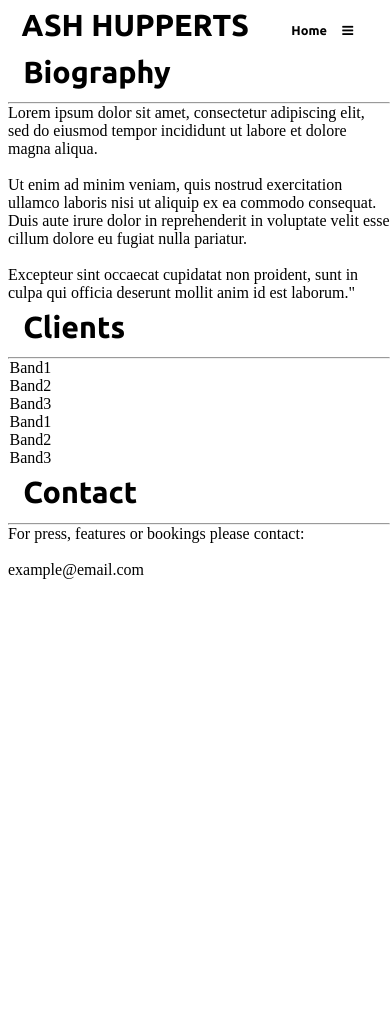
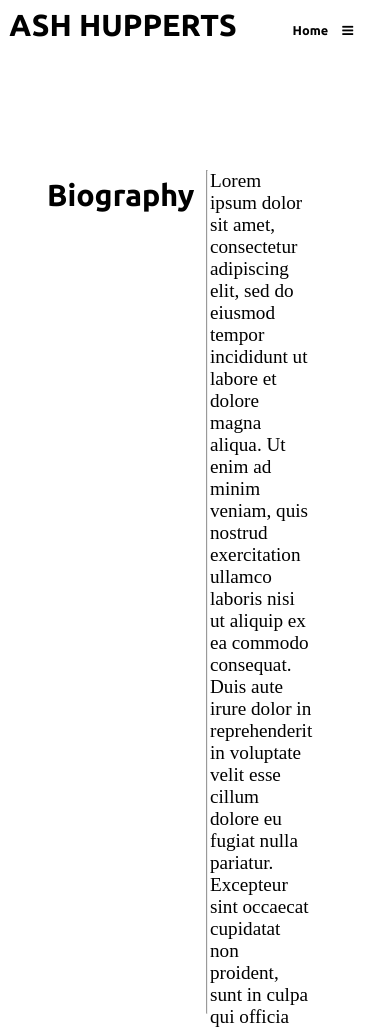
Before and after one commit to AlexH893/aPortfolio, a plain HTML site: page contact.html in a window 390 px wide. Shown: the top 1027 px of the page. Before the commit the page ends 844 px from the top, so only its background shows below. Drawn offline with nearby package versions, Linux system fonts and the light colour scheme; some packages are replaced by stand-ins of ours.

Commit message:
additional styles to support mobile + contact page stylings

```diff
--- a/styles.css
+++ b/styles.css
@@ -1,4 +1,21 @@
 /* ./your-css-folder/styles.css */
+
+/* Fading page */
+body {
+  animation: fadeInAnimation ease 1s;
+  animation-iteration-count: 1;
+  animation-fill-mode: forwards;
+}
+
+@keyframes fadeInAnimation {
+  0% {
+      opacity: 0;
+  }
+  100% {
+      opacity: 1;
+   }
+}
+/* !Fading page */
 
 * {
   margin: 0;
@@ -9,7 +26,6 @@
 
 h1 {
   margin-top: .5rem;
-  margin-left: .5em;
   margin-bottom: .4em;
   font-family: 'Ubuntu', sans-serif;
   font-size: 2.5em;
@@ -165,8 +181,11 @@ font-family: 'Ubuntu', sans-serif;
   }
 }
 
-
-
+/*
+@media screen and (max-width: 900px) {
+  .navbar-left a:nth-child(6) {display: none;}
+}
+*/
 @media screen and (max-width: 900px) {
   .navbar-left.responsive {position: relative;}
   .navbar-left.responsive .icon {
@@ -227,3 +246,81 @@ margin: 0;
     margin-left: .1em;
   }
 }
+
+@media screen and (max-width: 900px) {
+  a.icon i.fa.fa-bars {
+    display: contents;
+  }
+  }
+
+
+
+
+
+  /** Contact */
+
+
+  div.box{
+    display: flex;
+    margin-top: 15vh;
+  }
+
+  .hide {
+    visibility: collapse;
+  }
+
+  h1#bioHead {
+    display: flex;
+    padding-right: 3vw;
+    margin-left: 10vw;
+  }
+
+  h1#clientHead{
+    display: flex;
+    padding-right: 6.9vw;
+    margin-left: 10vw;
+  }
+
+  h1#contactHead {
+
+    display: flex;
+    padding-right: 5.9vw;
+    margin-left: 10vw;
+  }
+
+  p#bioTxt, p#clientTxt, p#contactTxt {
+    margin-right: 20vw;
+    margin-bottom: 1em;
+    font-size: 1.2em;
+  }
+
+  .horizontal {
+    flex-direction: column;
+  }
+
+  hr {
+    min-height: 100%;
+    max-height: 100vh;
+    margin: 0;
+  }
+
+
+ul#clientList {
+  padding-left: 1vw;
+}
+
+ul#clientList2 {
+  margin-left: 25vw;
+}
+
+li#client {
+  margin-bottom: 1em;
+}
+
+/* Remove BR on small screen */
+  @media screen and (max-width: 700px) {
+  p#bioTxt br
+             {
+                display: none;
+             }
+            }
```
